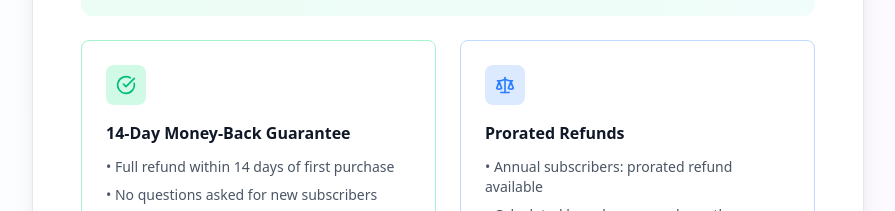
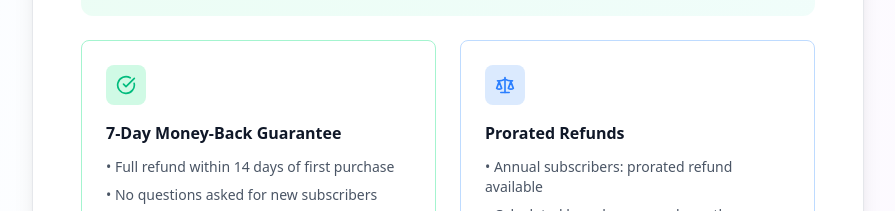
Before and after one commit to YoussufSalah/preppal, a Next.js app: page /TermsofUse in a window 1280 px wide. Shown: the part 3460-3671 px from the top of the page, without its empty margins (192-1087 px from the left). Built offline with nearby package versions, Linux system fonts and the light colour scheme.

Commit message:
updated the refund policy

```diff
--- a/src/app/TermsofUse/page.js
+++ b/src/app/TermsofUse/page.js
@@ -250,8 +250,7 @@ const TermsOfUse = () => {
                   </p>
                 </div>
               </div>
-            </section>
-            {/* Refund Policy */}
+            </section>{/* Refund Policy */}
 <section className="mb-12">
   <div className="flex items-center mb-6">
     <div className="w-10 h-10 bg-emerald-100 rounded-xl flex items-center justify-center mr-4">
@@ -263,7 +262,7 @@ const TermsOfUse = () => {
   <div className="space-y-6">
     <div className="bg-gradient-to-r from-emerald-50 to-teal-50 p-6 rounded-xl">
       <p className="text-gray-700 leading-relaxed">
-                    We want you to be completely satisfied with PrepPal. If you're not happy with our service, we offer a fair and transparent refund policy designed to protect both you and our business.
+        {"We want you to be completely satisfied with PrepPal. If you're not happy with our service, we offer a fair and transparent refund policy designed to protect both you and our business."}
       </p>
     </div>
 
@@ -272,7 +271,7 @@ const TermsOfUse = () => {
         <div className="w-10 h-10 bg-emerald-100 rounded-lg flex items-center justify-center mb-4">
           <CheckCircle className="w-5 h-5 text-emerald-500" />
         </div>
-                    <h3 className="font-semibold text-gray-900 mb-3">14-Day Money-Back Guarantee</h3>
+        <h3 className="font-semibold text-gray-900 mb-3">7-Day Money-Back Guarantee</h3>
         <ul className="text-sm text-gray-600 space-y-2">
           <li>• Full refund within 14 days of first purchase</li>
           <li>• No questions asked for new subscribers</li>
@@ -322,7 +321,7 @@ const TermsOfUse = () => {
     <div className="border-l-4 border-emerald-500 pl-6">
       <h3 className="text-lg font-semibold text-gray-900 mb-2">How to Request a Refund</h3>
       <div className="space-y-3">
-                    <p className="text-gray-600">To request a refund, please follow these steps:</p>
+        <p className="text-gray-600">{"To request a refund, please follow these steps:"}</p>
         <ol className="text-gray-600 space-y-1 list-decimal list-inside">
           <li>Contact our support team via email or in-app chat</li>
           <li>Provide your account details and reason for refund</li>
@@ -336,12 +335,13 @@ const TermsOfUse = () => {
       <div className="flex items-center">
         <AlertTriangle className="w-5 h-5 text-blue-600 mr-2" />
         <p className="text-sm text-blue-800">
-                      <strong>Processing Time:</strong> Refunds are processed back to your original payment method. Bank processing times may vary (typically 5-10 business days). PayPal refunds are usually instant.
+          <strong>Processing Time:</strong>{" Refunds are processed back to your original payment method. Bank processing times may vary (typically 5-10 business days). PayPal refunds are usually instant."}
         </p>
       </div>
     </div>
   </div>
 </section>
+
             {/* Termination */}
             <section className="mb-12">
               <div className="flex items-center mb-6">
```
Lines whose indentation alone changed are shown as unchanged.
